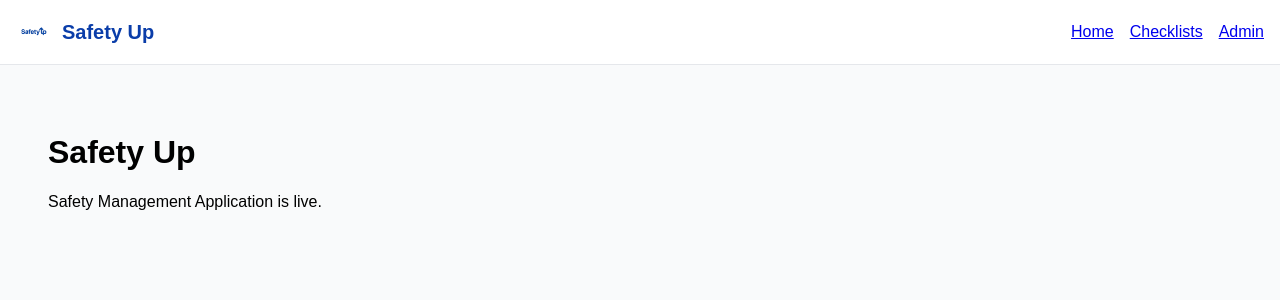
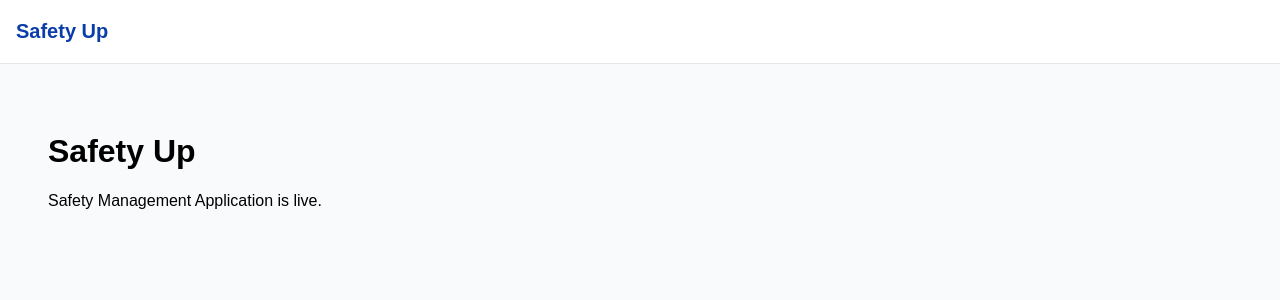
Before and after one commit to lhicks94/Safety-Up-Safety-Management, a Next.js app: page / in a window 1280 px wide. Shown: the top 300 px of the page. Built offline with nearby package versions, Linux system fonts and the light colour scheme.

Commit message:
Revert header to stable version

```diff
--- a/app/components/Header.js
+++ b/app/components/Header.js
@@ -1,51 +1,31 @@
-import Link from "next/link";
-
 export default function Header() {
   return (
-    <header style={headerStyle}>
-      <div style={leftStyle}>
-        <img src="/logo.png" alt="Safety Up Logo" style={logoStyle} />
-        <span style={titleStyle}>Safety Up</span>
+    <header style={styles.header}>
+      <div style={styles.left}>
+        <span style={styles.title}>Safety Up</span>
       </div>
-
-      <nav style={navStyle}>
-        <Link href="/">Home</Link>
-        <Link href="/checklists">Checklists</Link>
-        <Link href="/admin">Admin</Link>
-      </nav>
     </header>
   );
 }
 
-const headerStyle = {
-  display: "flex",
-  justifyContent: "space-between",
-  alignItems: "center",
-  padding: "0 16px",
-  height: "64px",
-  borderBottom: "1px solid #e5e7eb",
-  backgroundColor: "#ffffff"
+const styles = {
+  header: {
+    height: "64px",
+    width: "100%",
+    backgroundColor: "#ffffff",
+    borderBottom: "1px solid #e5e7eb",
+    display: "flex",
+    alignItems: "center",
+    padding: "0 16px",
+    boxSizing: "border-box"
+  },
+  left: {
+    display: "flex",
+    alignItems: "center"
+  },
+  title: {
+    fontSize: "20px",
+    fontWeight: "600",
+    color: "#0a3da9"
+  }
 };
-
-const leftStyle = {
-  display: "flex",
-  alignItems: "center",
-  gap: "10px"
-};
-
-const logoStyle = {
-  height: "36px"
-};
-
-const titleStyle = {
-  fontSize: "20px",
-  fontWeight: 600,
-  color: "#0a3da9"
-};
-
-const navStyle = {
-  display: "flex",
-  gap: "16px",
-  fontSize: "16px"
-};
-``
```
